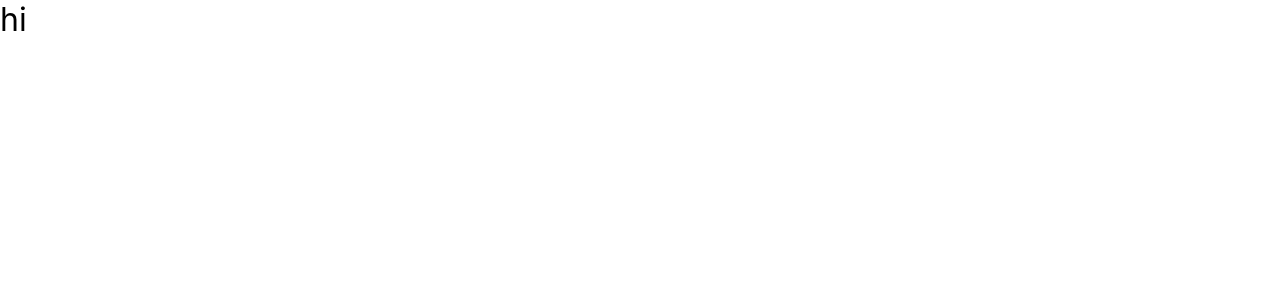
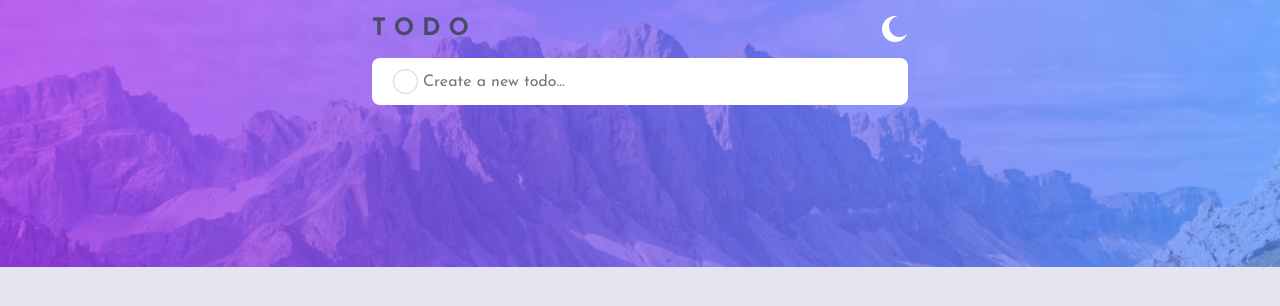
Before and after one commit to Heba-WebDev/To-Do-App, a React (Create React App) app: page / in a window 1280 px wide. Shown: the top 306 px of the page. Built offline with nearby package versions, Linux system fonts and the light colour scheme.

Commit message:
building the todo app section

```diff
--- a/public/index.html
+++ b/public/index.html
@@ -24,7 +24,7 @@
       work correctly both with client-side routing and a non-root public URL.
       Learn how to configure a non-root public URL by running `npm run build`.
     -->
-    <title>React App</title>
+    <title>To do App</title>
   </head>
   <body>
     <noscript>You need to enable JavaScript to run this app.</noscript>
--- a/src/App.css
+++ b/src/App.css
@@ -1,3 +1,8 @@
+/*Josefin Sans [font]*/
+
+@import url('https://fonts.googleapis.com/css2?family=Josefin+Sans:wght@400;700&display=swap');
+
+
 *,
 *::before,
 *::after {
@@ -5,6 +10,13 @@
 }
 
 :root {
+
+    /*Colors*/
+    --bg-color: hsl(236, 33%, 92%);
+    --completed: hsl(233, 11%, 84%);
+    --unselected-options: hsl(236, 9%, 61%);
+    --selected-options: hsl(235, 19%, 35%);
+
     /* font-sizes */
     --fs-900: clamp(5rem, 8vw + 1rem, 9.375rem);
     --fs-800: 3.5rem;
@@ -88,3 +100,15 @@ textarea,
 select {
     font: inherit;
 }
+
+body {
+  font-family: 'Josefin Sans';
+}
+
+.app {
+width: 100%;
+height: 100vh;
+background:var(--bg-color) url(./assets/bg-desktop-light.jpg) no-repeat;
+background-size: contain;
+color: hsl(235, 19%, 35%);
+}
--- a/src/App.js
+++ b/src/App.js
@@ -1,10 +1,11 @@
 import logo from './logo.svg';
 import './App.css';
+import Todo from './Todo'
 
 function App() {
   return (
-    <div className="App">
-      <h1>hi</h1>
+    <div className="app">
+    <Todo />
     </div>
   );
 }
--- /dev/null
+++ b/src/Todo.css
@@ -0,0 +1,44 @@
+
+.todo-wrapper {
+    max-width: 600px;
+    margin: 0 auto;
+    padding: 0 2rem;
+}
+
+
+.navbar {
+padding: 1rem 0;
+display: flex;
+align-items: center;
+justify-content: space-between;
+}
+
+.navbar > h1 {
+    font-weight: 700;
+    font-size: 1.5rem;
+}
+
+.create-wrapper {
+    display: flex;
+    align-items: center;
+    background-color: white;
+    padding: 0.7rem 1.3rem;
+    border-radius: 8px;
+}
+
+.create-cricle {
+    width: 25px;
+    height: 25px;
+    border-radius: 50%;
+    border: hsl(233, 11%, 84%) 1px solid;
+    background-color: white;
+    margin-right: 0.2rem;
+}
+.create > input {
+    border: 0;
+}
+
+input:focus {
+    border: 0;
+    outline: 0;
+}
--- /dev/null
+++ b/src/Todo.js
@@ -0,0 +1,23 @@
+import React, {useState} from "react";
+import './Todo.css'
+import moon from './assets/icon-moon.svg'
+
+export default function Todo() {
+    return (
+        <main className="todo-wrapper">
+         <nav className="navbar">
+             <h1>T O D O</h1>
+             <img src={moon} />
+         </nav>
+
+         <div className="todo-app">
+             <div className="create-wrapper">
+                 <div className="create-cricle"></div>
+                 <div className="create">
+                     <input type="text" placeholder="Create a new todo..."></input>
+                 </div>
+             </div>
+         </div>
+        </main>
+    )
+}
```
Also changed, not shown: 1 other file (tests, documents, lock files or other folders).
